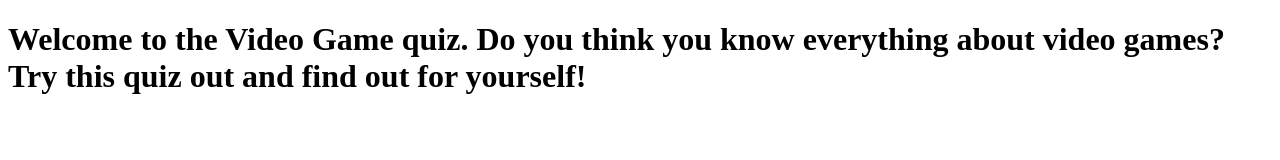
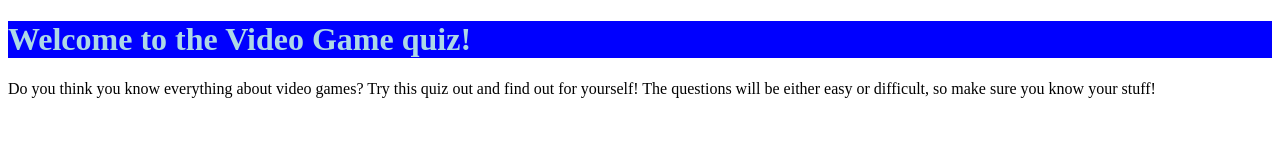
Before and after one commit to Software765/My-First-Website, a plain HTML site: page quiz.html in a window 1280 px wide. Drawn offline with Linux system fonts and the light colour scheme.

Commit message:
add paragraph to quiz.

```diff
--- a/quiz.html
+++ b/quiz.html
@@ -5,8 +5,12 @@
 	<link rel="stylesheet" type="text/css" href="style.css">
 </head>
 <body>
-	<div class="Intro">
-	<h1>Welcome to the Video Game quiz. Do you think you know everything about video games? Try this quiz out and find out for yourself!</h1>
+	<div class="intro">
+		<h1>Welcome to the Video Game quiz!</h1>
 	</div>
+	<div class="rules">
+		<p> Do you think you know everything about video games? Try this quiz out and find out for yourself! The questions will be either easy or difficult, so make sure you know your stuff!</p>
+	</div>
+
 </body>
 </html>
```
